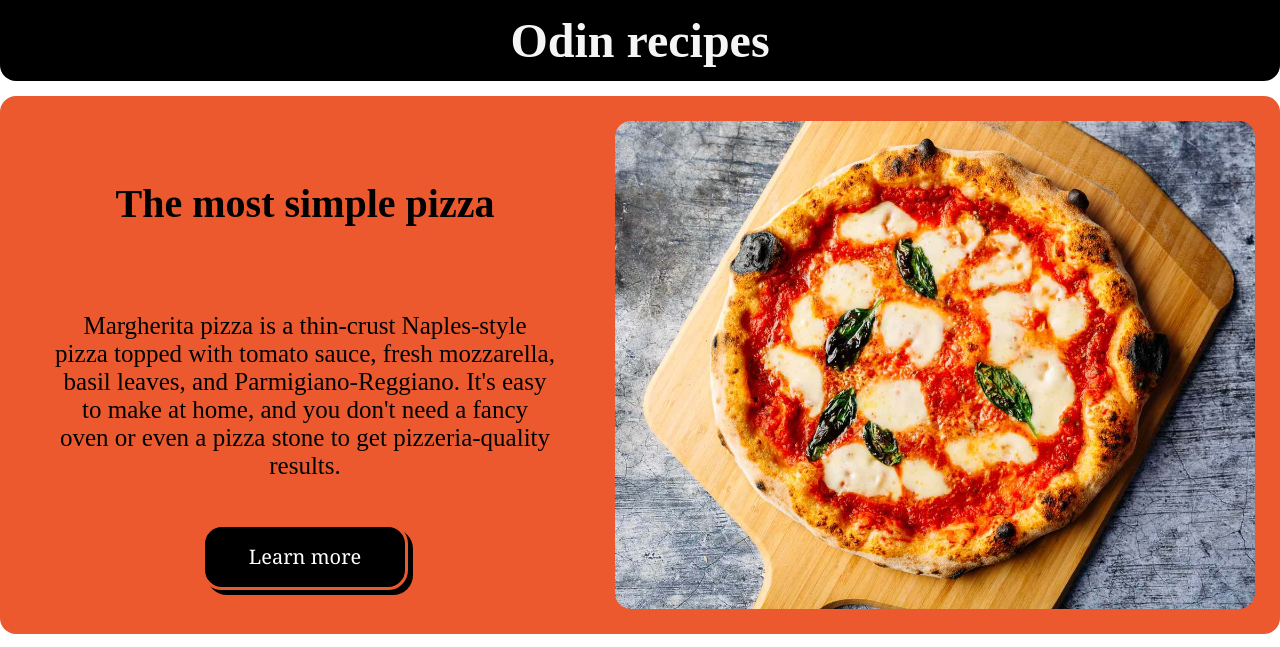
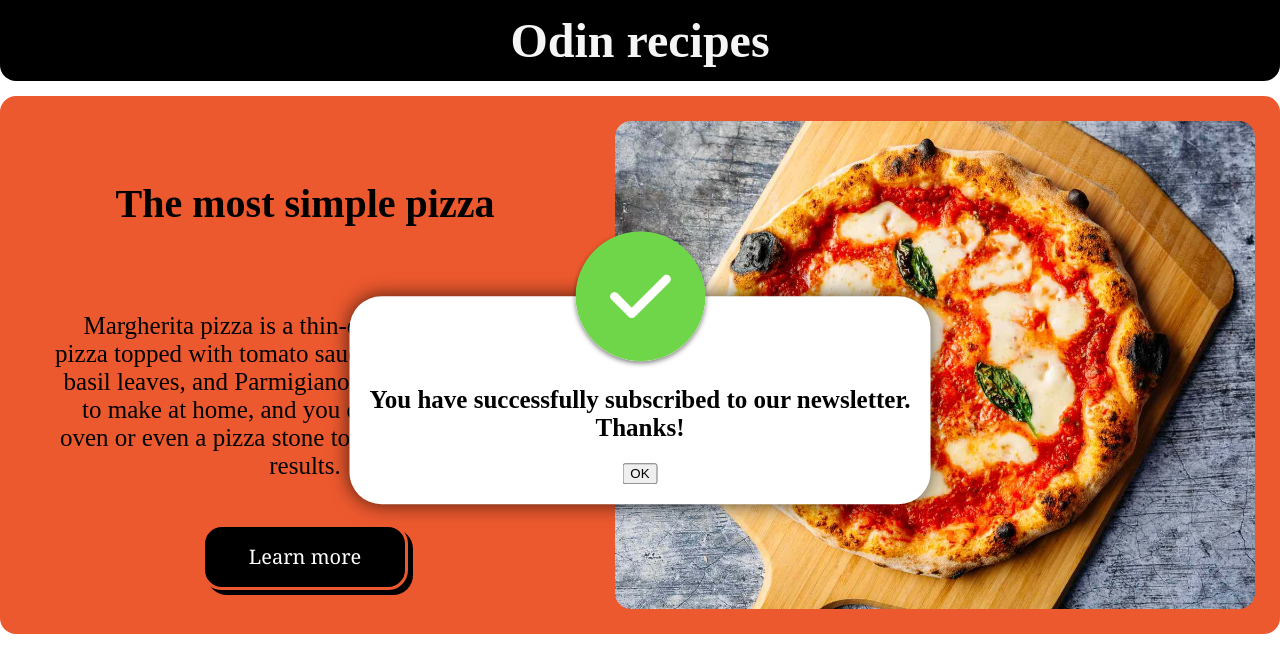
Before and after one commit to BulzanAlex/Odin_Project_Recipes, a plain HTML site: page index.html in a window 1280 px wide. Shown: the top 647 px of the page. Drawn offline with Linux system fonts and the light colour scheme.

Commit message:
added styling to popup

```diff
--- a/index.html
+++ b/index.html
@@ -73,7 +73,7 @@
             </div>
         </div>
         <footer>
-            <form class="newsletter-box">
+            <form id="newsletter-box">
             <p class="newsletter-text">
                 Subscribe to our newsletter to get notified of more awesome recipes like these!
             </p>
@@ -90,8 +90,14 @@
 
             </input>
             </div>
-                <input type="submit" class="newsletter-button" value= "Subscribe" onclick="showPopUp()" ></input>
+            <input type="button" class="newsletter-button" value= "Subscribe" onclick="showPopUp()" ></input>
             </form>
+            <div class="popup" id="popup">
+                <img src="./images/tick.jpg">
+                <h2>You have successfully subscribed to our newsletter.
+                <br>Thanks!</h2>
+                <button type="button">OK</button>
+            </div>
         </footer>
     </div>
 </body>
--- a/index.js
+++ b/index.js
@@ -0,0 +1,6 @@
+
+function showPopUp(){
+    document.getElementsByName('first-name')[0].value = '';
+    document.getElementsByName('last-name')[0].value = '';
+    document.getElementsByName('email')[0].value = '';
+}
--- a/style-index.css
+++ b/style-index.css
@@ -162,7 +162,7 @@ body {
     border-color: black;
 }
 
-.newsletter-box {
+#newsletter-box {
     background-color: black;
     margin: auto;
     width: 87em;
@@ -256,3 +256,28 @@ body {
     font-family: 'Times New Roman', Times, serif;
     font-weight: 800;
 }
+
+.popup {
+    position: fixed;
+    background-color: white;
+    /* width: 20em; */
+    top: 50%;
+    left: 50%;
+    transform: translate(-50%, -50%);
+    padding: 20px;
+    text-align: center;
+    box-shadow: 0px 0px 20px rgba(0, 0, 0, 0.7);
+    border-radius: 2em;
+}
+
+.popup img {
+    width: 130px;
+    margin-top: -85px;
+    border-radius: 50%;
+    box-shadow: 0px 2px 5px rgba(0, 0, 0, 0.5);
+}
+
+.popup h2 {
+    font-family: 'Times New Roman', Times, serif;
+    font-size: 25px;
+}
```
Also changed, not shown: images/tick.jpg (added). Lines whose indentation alone changed are shown as unchanged.
